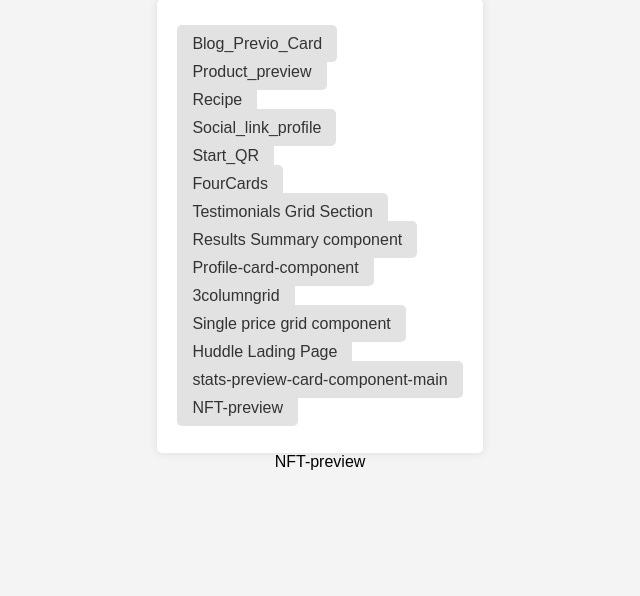
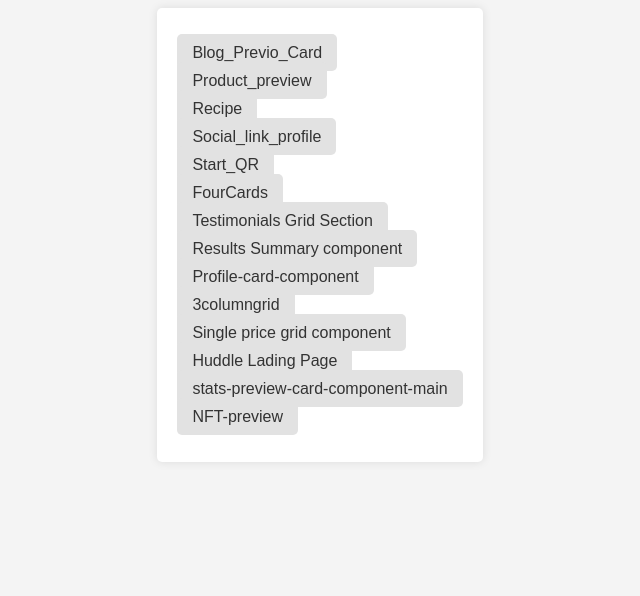
Before and after one commit to SemptechVzla/Frontendmentor, a plain HTML site: page index.html in a window 1280 px wide. Shown: the part 204-800 px from the top of the page, without its empty margins (320-960 px from the left). Drawn offline with Linux system fonts and the light colour scheme.

Commit message:
terminado del html de la practica nft

```diff
--- a/index.html
+++ b/index.html
@@ -28,5 +28,3 @@
     </main>
 </body>
 </html>
-
-NFT-preview
```
